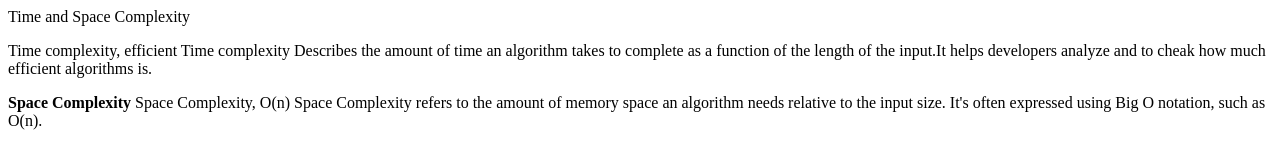
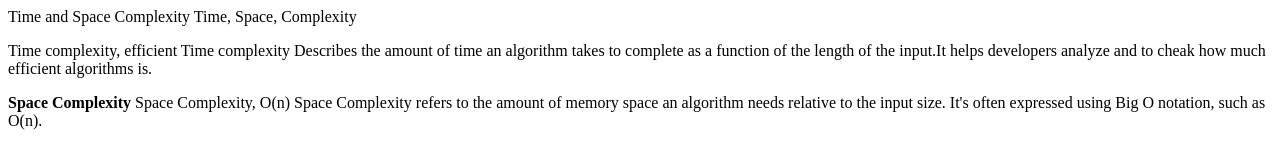
Before and after one commit to acciojob/time-and-space-complexity-nisha-salunkhe272, a website: page main.html in a window 1280 px wide. Drawn offline with Linux system fonts and the light colour scheme.

Commit message:
created a submission

```diff
--- a/main.html
+++ b/main.html
@@ -7,7 +7,7 @@
 </head>
 
 <body
-    <h1>Time and Space Complexity</h1>
+    <h1>Time and Space Complexity  Time, Space, Complexity</h1>
 	<p> Time complexity, efficient Time complexity Describes the amount of time an algorithm takes to complete as a function of the length of the input.It helps developers analyze and to cheak how much efficient algorithms is.</p>
 	<p><b>Space Complexity</b> Space Complexity, O(n) Space Complexity refers to the amount of memory space an algorithm needs relative to the input size. It's often expressed using Big O notation, such as O(n). </p>
 
```
